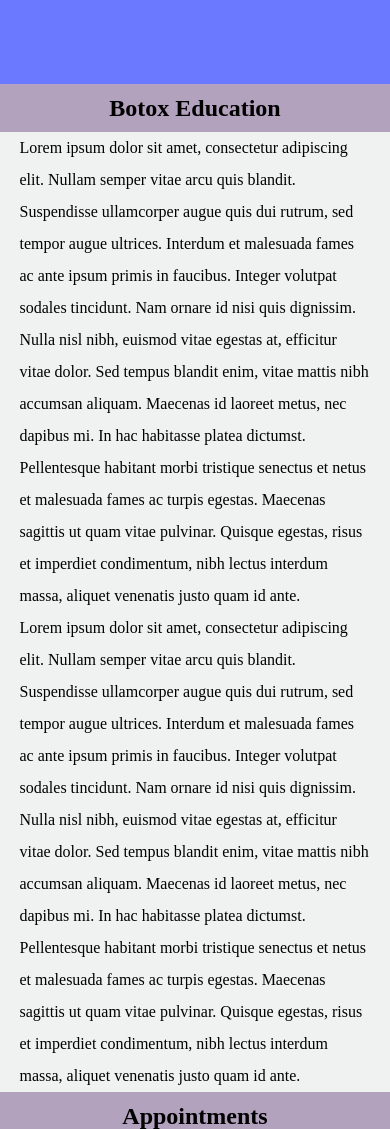
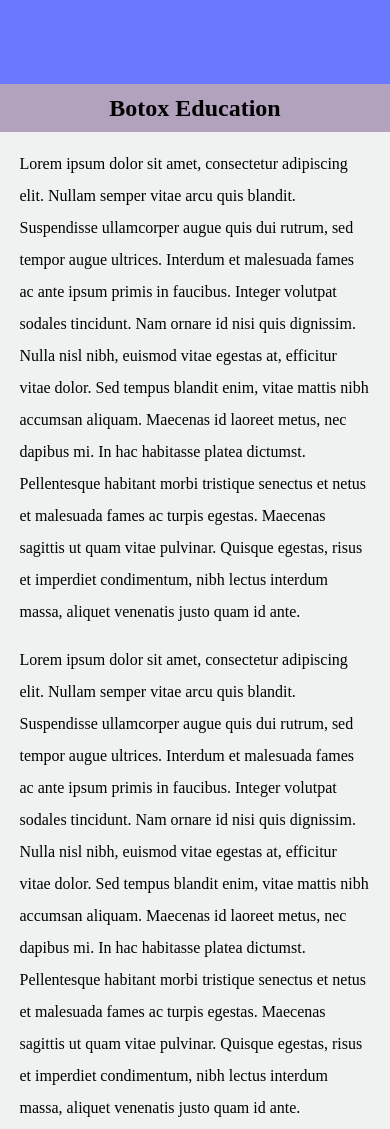
Before and after one commit to NateeWhitee/BIRDY, a plain HTML site: page index.html in a window 390 px wide. Shown: the part 760-1889 px from the top of the page. Drawn offline with Linux system fonts and the light colour scheme.

Commit message:
Add files via upload

```diff
--- a/mobileStyle.css
+++ b/mobileStyle.css
@@ -94,5 +94,5 @@
 
 main article p {
     width: 90%;
-    margin: 0 5%;
+    margin: 16px 5%;
 }
```
